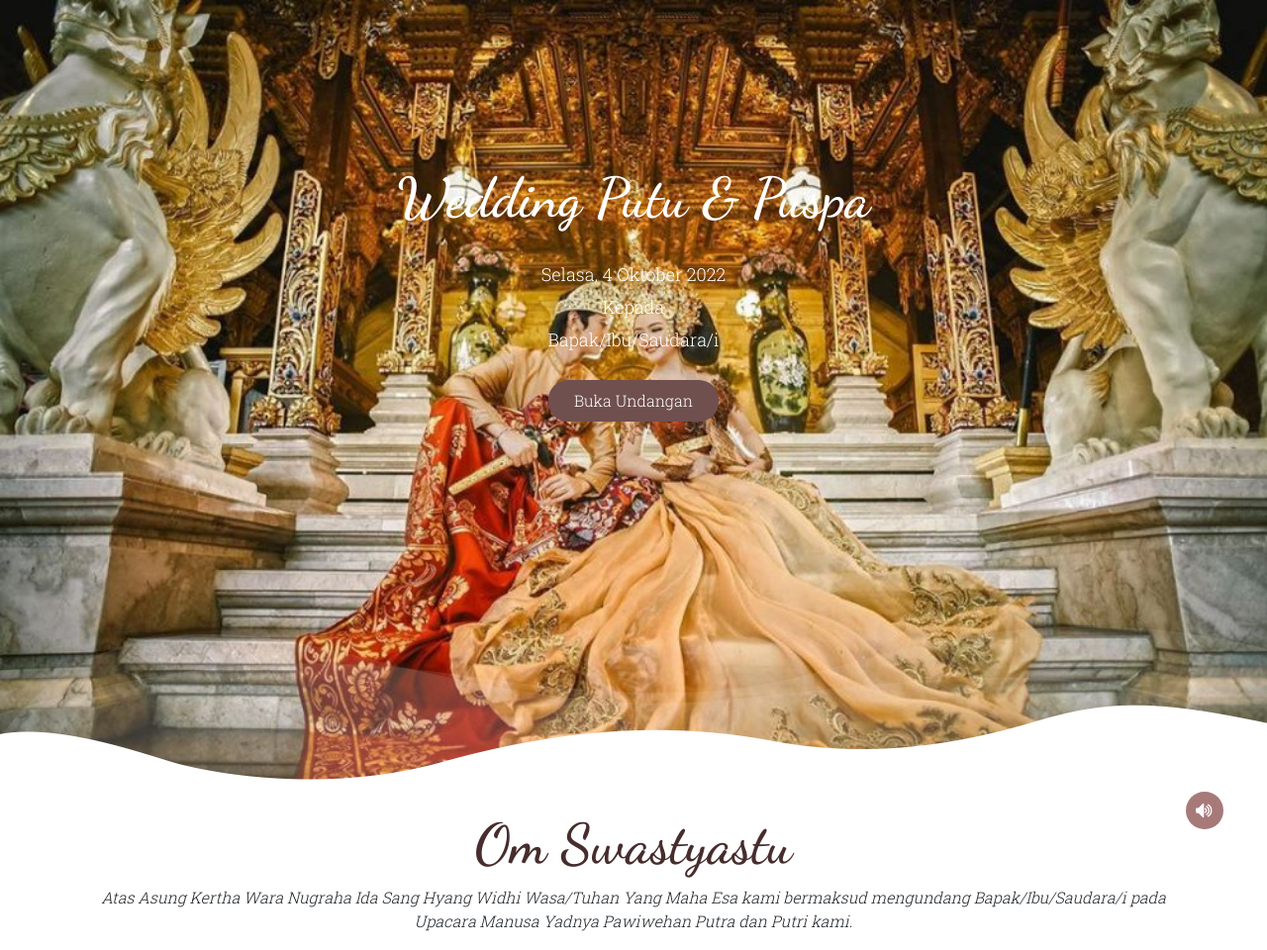
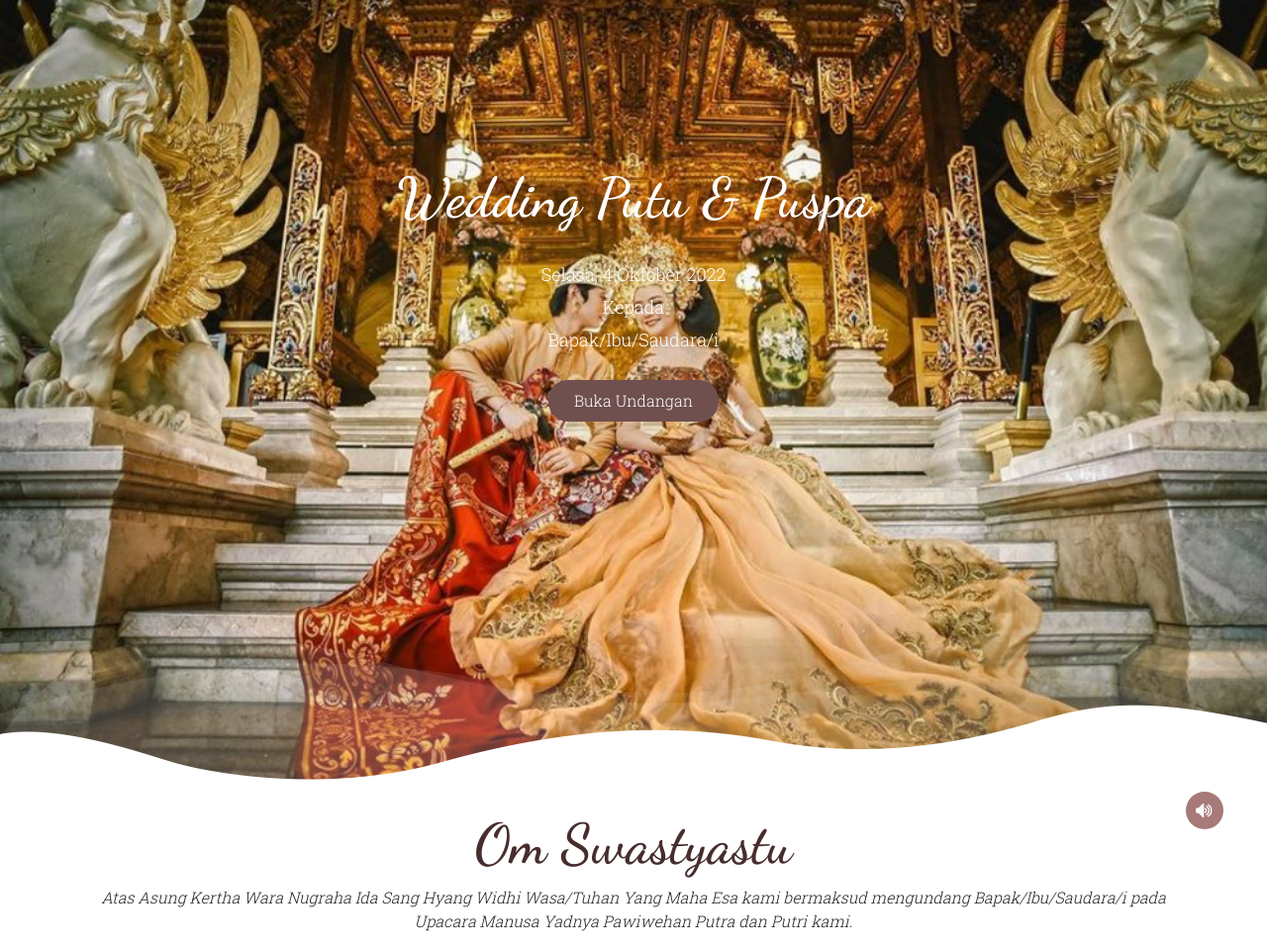
Before and after one commit to Elya-Putra/wedding.github.io, a PHP site: page /?pawiwehan=untuk in a window 1280 px wide. Shown: the top 960 px of the page at 99% size. Run offline with PHP 8.4, Linux system fonts and the light colour scheme; data that the repository does not hold is empty; some libraries are stand-ins or nearby versions; some web fonts are replaced.

Commit message:
background position

```diff
--- a/scss/style.css
+++ b/scss/style.css
@@ -6,11 +6,10 @@
   transition: all 0.2s linear;
 }
 
-.stop-scrol {
-  overflow: hidden;
-  height: 100%;
-}
-
+/*.stop-scrol{
+    overflow: hidden;
+    height: 100%;
+}*/
 .banner {
   position: relative;
   padding: 0;
@@ -20,6 +19,7 @@
   background-image: url(../img/foto-3.jpg);
   background-size: cover;
   background-repeat: no-repeat;
+  background-position: center;
 }
 .banner .layer-1::before {
   content: "";
--- a/scss/style.scss
+++ b/scss/style.scss
@@ -11,10 +11,10 @@ $color5: #FFF;
     padding: 0;font-family: 'Dancing Script';
     transition:all .2s linear;
 }
-.stop-scrol{
+/*.stop-scrol{
     overflow: hidden;
     height: 100%;
-}
+}*/
 
 .banner{
     position: relative;
@@ -25,6 +25,7 @@ $color5: #FFF;
     background-image: url(../img/foto-3.jpg);
     background-size: cover;
     background-repeat: no-repeat;
+    background-position: center;
     .layer-1::before{
         content: '';
         position: absolute;
```
Also changed, not shown: 1 other file.
